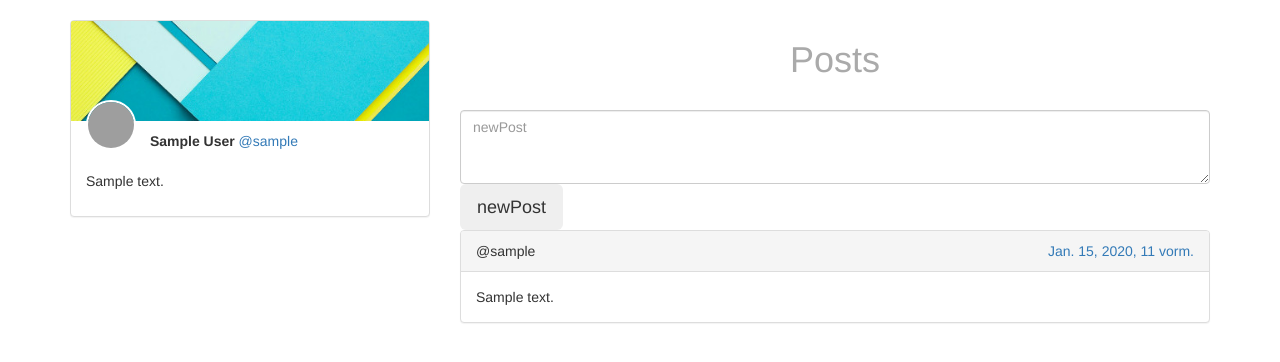
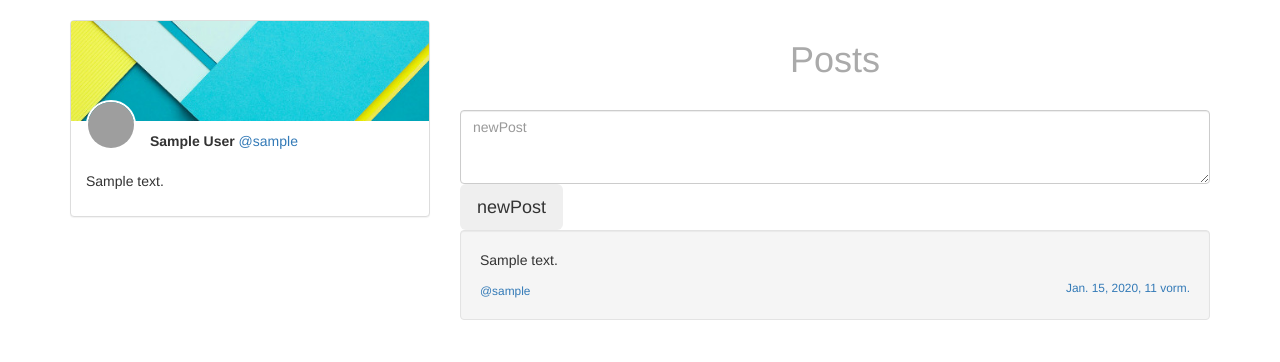
Before and after one commit to 7Pros/circuit, a Django app: page /users/1/ in a window 1280 px wide. Shown: the part 52-414 px from the top of the page. Run offline with Django 3.2, Linux system fonts and the light colour scheme; a user stored in the database is signed in; tables that the repository leaves empty hold one stand-in row (values such as "Sample post"); some libraries are stand-ins or nearby versions; grey boxes are pictures that could not be loaded.

Commit message:
Make links of username and post date on single post site

```diff
--- a/users/templates/users/user_profile.html
+++ b/users/templates/users/user_profile.html
@@ -40,12 +40,12 @@
 
 
             {% for post in posts|dictsortreversed:'created_at' %}
-                <div class="panel panel-default">
-                    <div class="panel-heading">
-                        @{{ post.author.username }}
+                <div class="well">
+                    <p>{{ post.content }}</p>
+                    <small>
+                        <a href="{% url 'users:profile' pk=post.author.pk %}">@{{ post.author.username }}</a>
                         <a href="{% url 'posts:post' pk=post.pk %}" class="pull-right">{{ post.created_at }}</a>
-                    </div>
-                    <div class="panel-body">{{ post.content }}</div>
+                    </small>
                 </div>
             {% endfor %}
         </div>
```
Also changed, not shown: posts/templates/posts/post_detail.html (+6 -2 lines).
